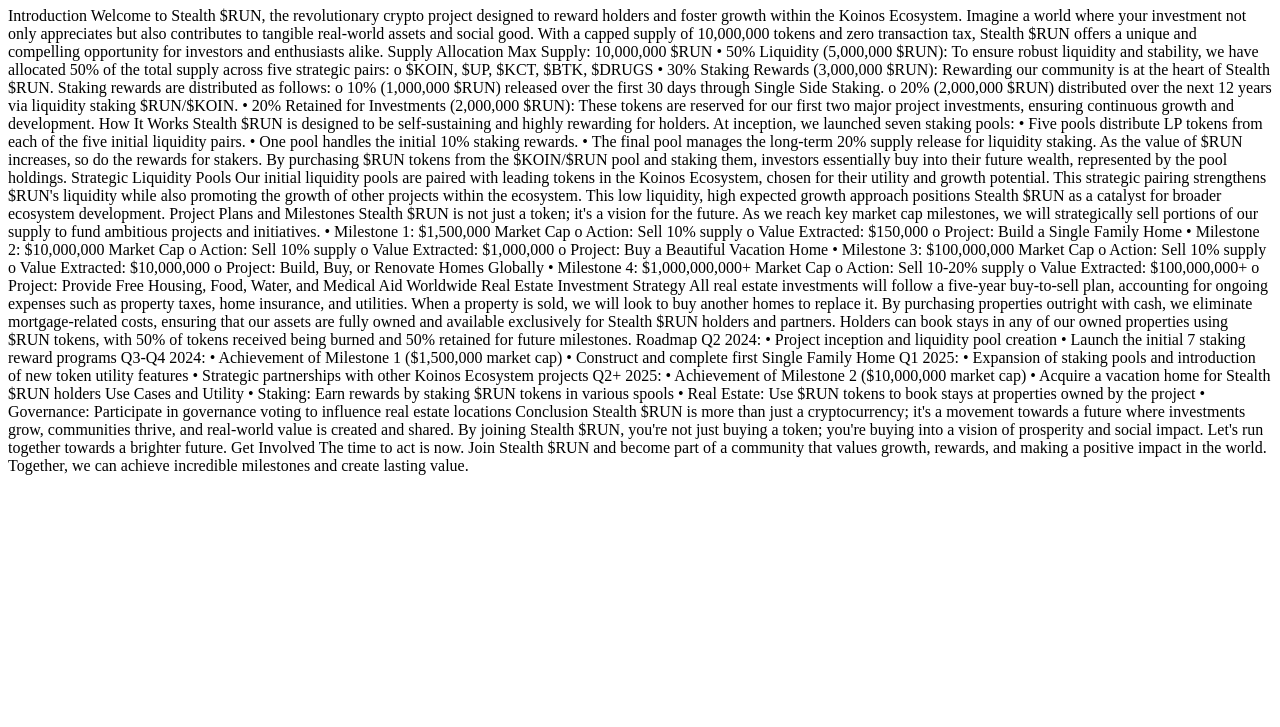
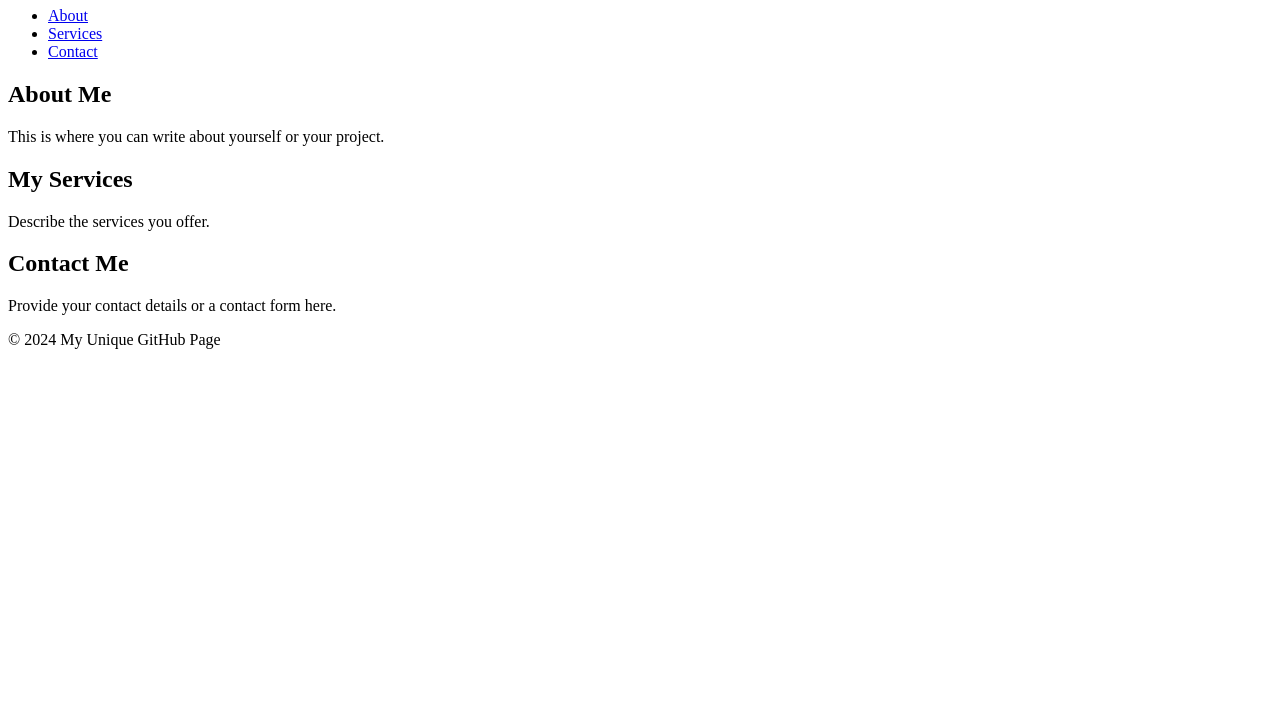
Before and after one commit to StealthiRUN/Whitepaper, a plain HTML site: page index.html in a window 1280 px wide. Shown: the part 73-800 px from the top of the page. Drawn offline with Linux system fonts and the light colour scheme.

Commit message:
Update index.html

```diff
--- a/index.html
+++ b/index.html
@@ -3,72 +3,37 @@
 <head>
   <meta charset="UTF-8">
   <meta name="viewport" content="width=device-width, initial-scale=1.0">
-  <title>Stealth $RUN</title>
+  <title>My Unique GitHub Page</title>
+  <link rel="stylesheet" href="styles.css">
 </head>
 <body>
-  <h1>Stealth $RUN Whitepaper</h1>
-  <p>Introduction
-Welcome to Stealth $RUN, the revolutionary crypto project designed to reward holders and foster growth within the Koinos Ecosystem. Imagine a world where your investment not only appreciates but also contributes to tangible real-world assets and social good. With a capped supply of 10,000,000 tokens and zero transaction tax, Stealth $RUN offers a unique and compelling opportunity for investors and enthusiasts alike.
-Supply Allocation
-Max Supply: 10,000,000 $RUN
-•	50% Liquidity (5,000,000 $RUN): To ensure robust liquidity and stability, we have allocated 50% of the total supply across five strategic pairs:
-o	$KOIN, $UP, $KCT, $BTK, $DRUGS
-•	30% Staking Rewards (3,000,000 $RUN): Rewarding our community is at the heart of Stealth $RUN. Staking rewards are distributed as follows:
-o	10% (1,000,000 $RUN) released over the first 30 days through Single Side Staking.
-o	20% (2,000,000 $RUN) distributed over the next 12 years via liquidity staking $RUN/$KOIN.
-•	20% Retained for Investments (2,000,000 $RUN): These tokens are reserved for our first two major project investments, ensuring continuous growth and development.
-How It Works
-Stealth $RUN is designed to be self-sustaining and highly rewarding for holders. At inception, we launched seven staking pools:
-•	Five pools distribute LP tokens from each of the five initial liquidity pairs.
-•	One pool handles the initial 10% staking rewards.
-•	The final pool manages the long-term 20% supply release for liquidity staking.
-As the value of $RUN increases, so do the rewards for stakers. By purchasing $RUN tokens from the $KOIN/$RUN pool and staking them, investors essentially buy into their future wealth, represented by the pool holdings.
-Strategic Liquidity Pools
-Our initial liquidity pools are paired with leading tokens in the Koinos Ecosystem, chosen for their utility and growth potential. This strategic pairing strengthens $RUN's liquidity while also promoting the growth of other projects within the ecosystem. This low liquidity, high expected growth approach positions Stealth $RUN as a catalyst for broader ecosystem development.
-Project Plans and Milestones
-Stealth $RUN is not just a token; it's a vision for the future. As we reach key market cap milestones, we will strategically sell portions of our supply to fund ambitious projects and initiatives.
-•	Milestone 1: $1,500,000 Market Cap
-o	Action: Sell 10% supply
-o	Value Extracted: $150,000
-o	Project: Build a Single Family Home
-•	Milestone 2: $10,000,000 Market Cap
-o	Action: Sell 10% supply
-o	Value Extracted: $1,000,000
-o	Project: Buy a Beautiful Vacation Home
-•	Milestone 3: $100,000,000 Market Cap
-o	Action: Sell 10% supply
-o	Value Extracted: $10,000,000
-o	Project: Build, Buy, or Renovate Homes Globally
-•	Milestone 4: $1,000,000,000+ Market Cap
-o	Action: Sell 10-20% supply
-o	Value Extracted: $100,000,000+
-o	Project: Provide Free Housing, Food, Water, and Medical Aid Worldwide
-Real Estate Investment Strategy
-All real estate investments will follow a five-year buy-to-sell plan, accounting for ongoing expenses such as property taxes, home insurance, and utilities. When a property is sold, we will look to buy another homes to replace it. By purchasing properties outright with cash, we eliminate mortgage-related costs, ensuring that our assets are fully owned and available exclusively for Stealth $RUN holders and partners.
-Holders can book stays in any of our owned properties using $RUN tokens, with 50% of tokens received being burned and 50% retained for future milestones.
-Roadmap
-Q2 2024:
-•	Project inception and liquidity pool creation
-•	Launch the initial 7 staking reward programs
-Q3-Q4 2024:
-•	Achievement of Milestone 1 ($1,500,000 market cap)
-•	Construct and complete first Single Family Home
-Q1 2025:
-•	Expansion of staking pools and introduction of new token utility features
-•	Strategic partnerships with other Koinos Ecosystem projects
-Q2+ 2025:
-•	Achievement of Milestone 2 ($10,000,000 market cap)
-•	Acquire a vacation home for Stealth $RUN holders
-
-Use Cases and Utility
-•	Staking: Earn rewards by staking $RUN tokens in various spools
-•	Real Estate: Use $RUN tokens to book stays at properties owned by the project
-•	Governance: Participate in governance voting to influence real estate locations
-
-Conclusion
-Stealth $RUN is more than just a cryptocurrency; it's a movement towards a future where investments grow, communities thrive, and real-world value is created and shared. By joining Stealth $RUN, you're not just buying a token; you're buying into a vision of prosperity and social impact. Let's run together towards a brighter future.
-Get Involved
-The time to act is now. Join Stealth $RUN and become part of a community that values growth, rewards, and making a positive impact in the world. Together, we can achieve incredible milestones and create lasting value.
-</p>
+  <header>
+    <h1>Welcome to My Unique GitHub Page</h1>
+    <nav>
+      <ul>
+        <li><a href="#about">About</a></li>
+        <li><a href="#services">Services</a></li>
+        <li><a href="#contact">Contact</a></li>
+      </ul>
+    </nav>
+  </header>
+  <main>
+    <section id="about">
+      <h2>About Me</h2>
+      <p>This is where you can write about yourself or your project.</p>
+    </section>
+    <section id="services">
+      <h2>My Services</h2>
+      <p>Describe the services you offer.</p>
+    </section>
+    <section id="contact">
+      <h2>Contact Me</h2>
+      <p>Provide your contact details or a contact form here.</p>
+    </section>
+  </main>
+  <footer>
+    <p>&copy; 2024 My Unique GitHub Page</p>
+  </footer>
+  <script src="script.js"></script>
 </body>
 </html>
```
